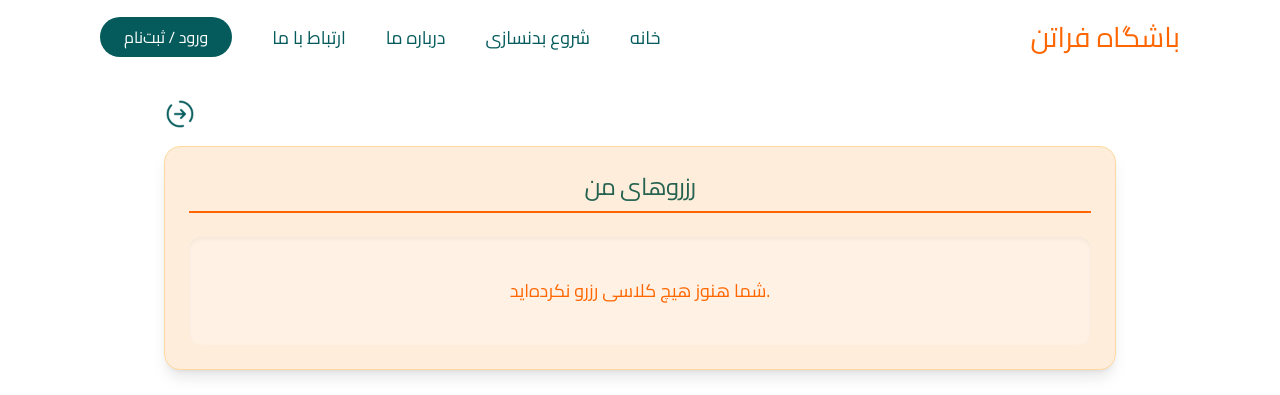
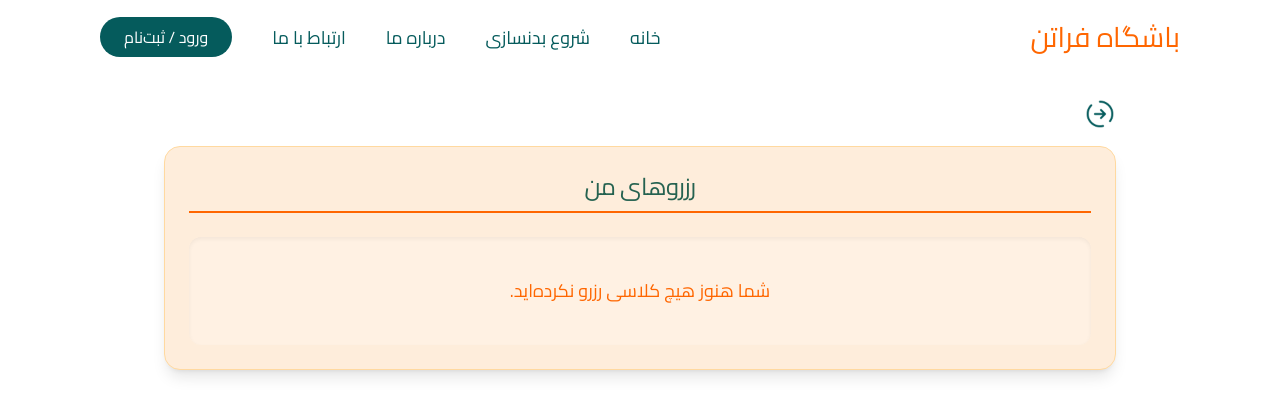
Before and after one commit to mounesmardanii/FaraTan, a React (Vite) app: page /my-reservations in a window 1280 px wide. Shown: the top 395 px of the page. Built offline with nearby package versions, Linux system fonts and the light colour scheme.

Commit message:
update something

```diff
--- a/src/App.jsx
+++ b/src/App.jsx
@@ -64,6 +64,7 @@
     "/admin/add-nutrition",
     "/admin/add-fitness",
     "/admin/coach-schedule/:id",
+    "/payment",
   ];
 
   const noFooterRoutes = [
@@ -84,6 +85,7 @@
     "/admin/add-fitness",
     "/admin/coach-schedule/:id",
     "/start-training", // اضافه کردن مسیر start-training فقط برای حذف فوتر
+    "/payment",
   ];
 
   const showNavbar = !noNavbarRoutes.some(route =>
--- a/src/pages/MyPurchases.jsx
+++ b/src/pages/MyPurchases.jsx
@@ -74,7 +74,7 @@
             transition={{ delay: 0.5 }}
             className="text-center text-[#FF6600] text-base sm:text-lg font-medium bg-[#FFF1E3] py-10 rounded-xl shadow-inner"
           >
-            هنوز هیچ دوره‌ای خریداری نکرده‌اید.
+           .هنوز هیچ دوره‌ای خریداری نکرده‌اید
           </motion.div>
         ) : (
           <>
--- a/src/pages/MyReservations.jsx
+++ b/src/pages/MyReservations.jsx
@@ -30,7 +30,7 @@
       className="flex flex-col items-center px-4 sm:px-6 py-6 max-w-[1000px] mx-auto"
     >
       {/* دکمه برگشت بالای جدول و در سمت چپ */}
-      <div className="w-full flex justify-start mb-4">
+      <div className="w-full flex justify-end mb-4">
   <img
     src={assets.back}
     alt="بازگشت"
@@ -46,7 +46,7 @@
 
         {reservations.length === 0 ? (
           <div className="text-center text-[#FF6600] font-semibold text-lg bg-[#FFF1E3] py-10 rounded-xl shadow-inner mt-6">
-            شما هنوز هیچ کلاسی رزرو نکرده‌اید.
+            .شما هنوز هیچ کلاسی رزرو نکرده‌اید
           </div>
         ) : (
           <>
```
Lines whose indentation alone changed are shown as unchanged.
